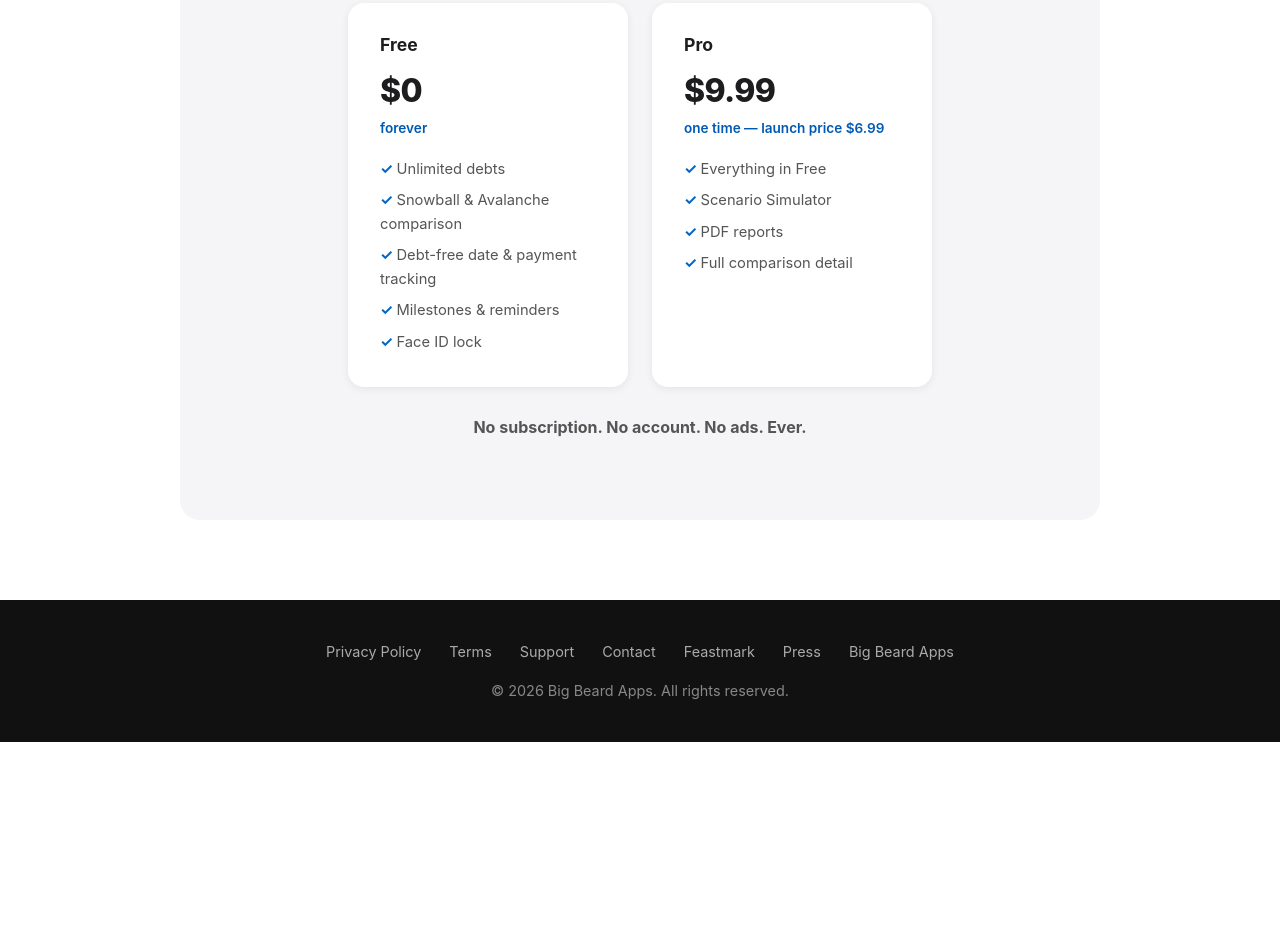
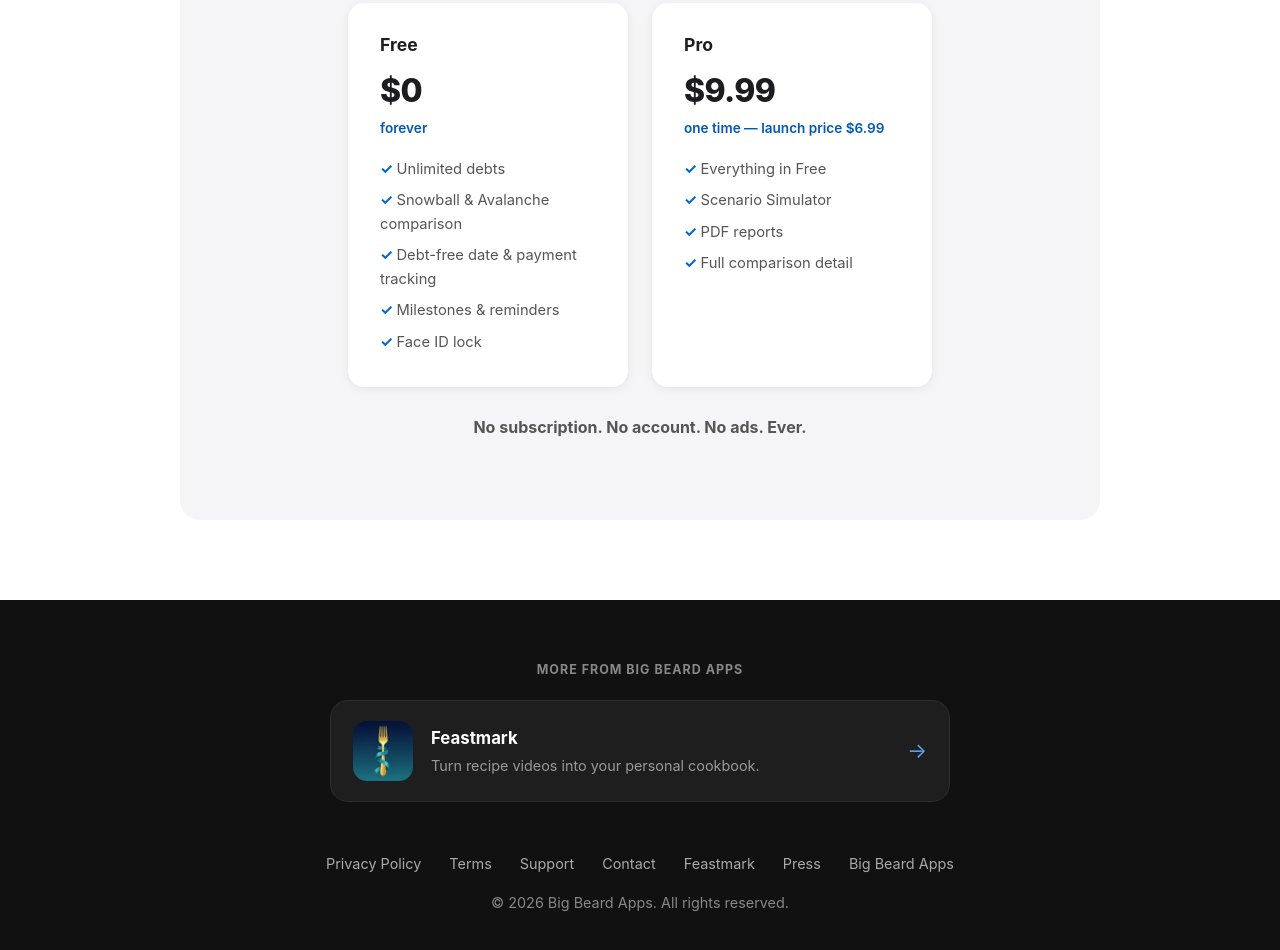
Before and after one commit to RaulCPena/bigbeardapps-site, a plain HTML site: page payoffpilot/index.html in a window 1280 px wide. Shown: the part 2757-3707 px from the top of the page. Before the commit the page ends 3499 px from the top, so only its background shows below. Drawn offline with Linux system fonts and the light colour scheme.

Commit message:
feat: add "More from Big Beard Apps" cross-promo cards to app pages

```diff
--- a/payoffpilot/index.html
+++ b/payoffpilot/index.html
@@ -192,6 +192,50 @@
             color: #1a1a1a;
         }
 
+        .crosspromo {
+            background: #111;
+            padding: 60px 20px 10px;
+        }
+        .crosspromo-inner { max-width: 620px; margin: 0 auto; }
+        .crosspromo-label {
+            text-transform: uppercase;
+            letter-spacing: 0.08em;
+            font-size: 0.78em;
+            font-weight: 700;
+            color: #888;
+            text-align: center;
+            margin-bottom: 20px;
+        }
+        .promo-card {
+            display: flex;
+            align-items: center;
+            gap: 18px;
+            background: #1e1e1e;
+            border: 1px solid #2e2e2e;
+            border-radius: 18px;
+            padding: 20px 22px;
+            text-decoration: none;
+            transition: background 0.2s ease, border-color 0.2s ease, transform 0.2s ease;
+        }
+        .promo-card:hover {
+            background: #262626;
+            border-color: #5aa2e8;
+            transform: translateY(-2px);
+        }
+        .promo-card img {
+            width: 60px; height: 60px;
+            border-radius: 14px;
+            flex-shrink: 0;
+        }
+        .promo-copy { flex: 1; }
+        .promo-copy h3 { color: #fff; font-size: 1.05em; font-weight: 700; margin-bottom: 4px; }
+        .promo-copy p { color: #999; font-size: 0.9em; line-height: 1.45; }
+        .promo-arrow { color: #5aa2e8; font-size: 1.3em; flex-shrink: 0; }
+        @media (max-width: 480px) {
+            .promo-card { flex-wrap: wrap; }
+            .promo-arrow { display: none; }
+        }
+
         footer {
             background: #111;
             color: #888;
@@ -316,6 +360,20 @@
     </div>
 </div>
 
+<section class="crosspromo">
+    <div class="crosspromo-inner">
+        <p class="crosspromo-label">More from Big Beard Apps</p>
+        <a class="promo-card" href="/feastmark/">
+            <img src="/feastmark/images/app-icon.png" alt="Feastmark app icon">
+            <div class="promo-copy">
+                <h3>Feastmark</h3>
+                <p>Turn recipe videos into your personal cookbook.</p>
+            </div>
+            <span class="promo-arrow" aria-hidden="true">&rarr;</span>
+        </a>
+    </div>
+</section>
+
 <footer>
     <div class="footer-links">
         <a href="/payoffpilot/privacy.html">Privacy Policy</a>
```
Also changed, not shown: feastmark/index.html (+58 -0 lines).
